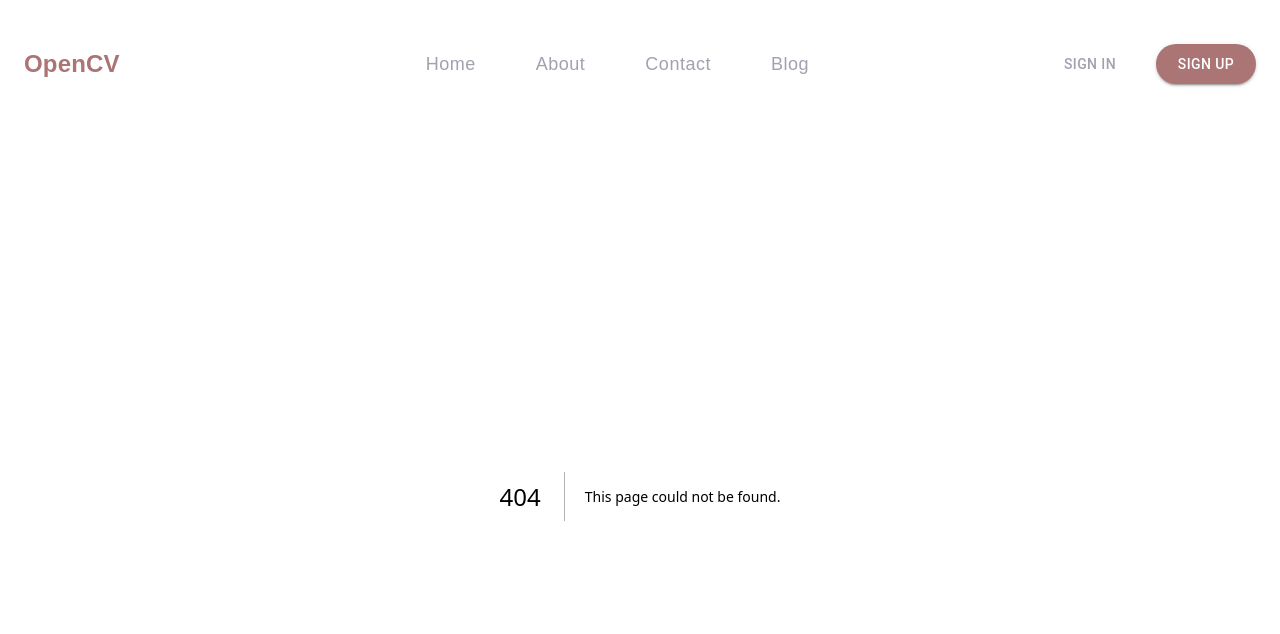
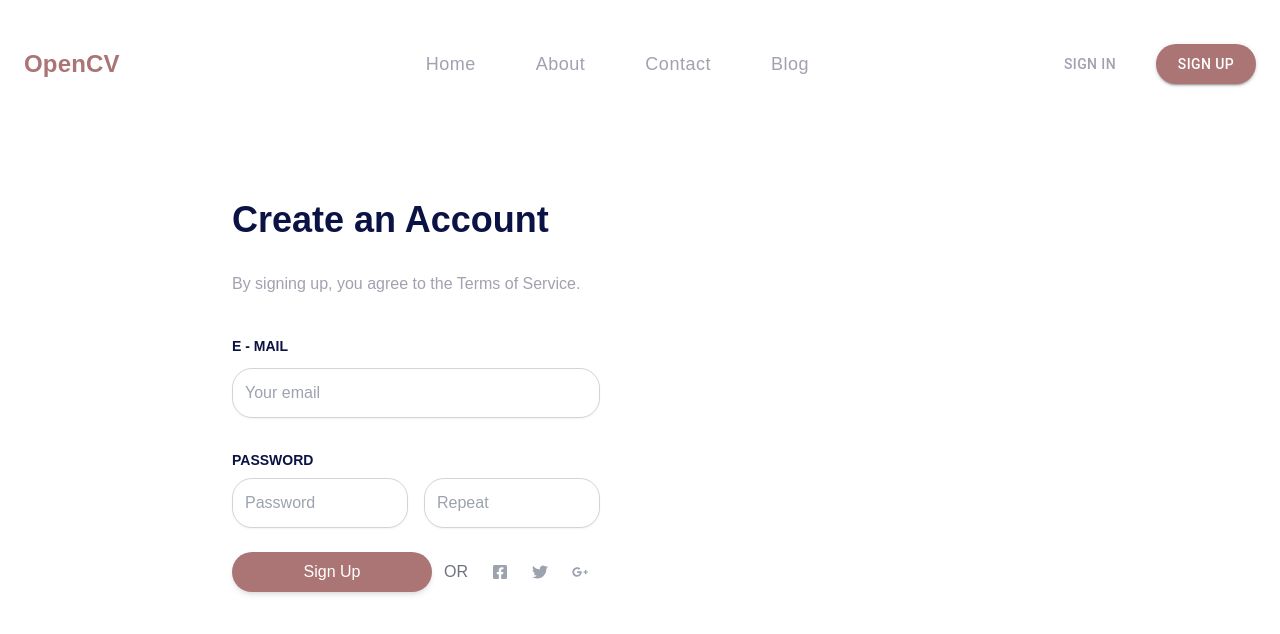
Before and after one commit to leduygit/OpenCV, a Next.js app: page /auth/signup in a window 1280 px wide. Before the commit this address had no page. Shown: the top 634 px of the page. Built offline with nearby package versions, Linux system fonts and the light colour scheme.

Commit message:
update signin/signup screen

```diff
--- /dev/null
+++ b/src/app/auth/signin/page.tsx
@@ -0,0 +1,70 @@
+// pages/index.js
+
+//import Image from "next/image";
+// import "./style.css";
+import React from 'react';
+import { FaFacebookSquare, FaTwitter, FaGooglePlusG } from "react-icons/fa";
+
+export default function Signin() {
+  return (
+    <div className="flex flex-col items-center justify-center mt-16">
+      <div className="flex max-w-4xl w-full bg-white rounded-xl">
+        {/* Cột bên trái chứa hình ảnh */}
+
+        {/* Cột bên phải chứa form đăng ký */}
+        <div className="md:w-1/2 w-full space-y-8 p-10">
+          <h2 className="text-4xl font-bold text-[#0B1344]">
+            Sign In
+          </h2>
+          <p className="text-[#15143966] text-[16px] font-sans">
+            By signing up, you agree to the Terms of Service.
+          </p>
+
+          <form className="mt-8 space-y-6">
+            <div>
+              <label className="block text-sm font-bold text-[#0B1344] py-2">E - MAIL</label>
+              <input
+                type="email"
+                placeholder="Your email"
+                className="w-full mt-1 px-3 py-3 border border-gray-300 rounded-[20px] shadow-sm focus:outline-none focus:ring-2 focus:ring-indigo-500 text-black"
+              />
+            </div>
+            <div>
+              <label className="block text-sm font-bold text-[#0B1344] py-2">PASSWORD</label>
+              <div className="flex space-x-4">
+                <input
+                  type="password"
+                  placeholder="Password"
+                  className="w-full px-3 py-3 border border-gray-300 rounded-[20px] shadow-sm focus:outline-none focus:ring-2 focus:ring-indigo-500 text-black"
+                />
+              </div>
+            </div>
+
+            <div className="flex justify-center">
+              <button
+                type="submit"
+                className="w-full py-2 px-4 bg-[#AC7575] text-white font-medium rounded-full shadow-md hover:bg-[#AC7575] focus:outline-none focus:ring-2 focus:ring-offset-2 focus:ring-rose-400"
+              >
+                Sign Up
+              </button>
+
+              <div className="flex items-center space-x-2 px-3">
+                <span className="text-gray-500">OR</span>
+              </div>
+
+              <button className="text-gray-400 px-3 hover:text-gray-600">
+                <FaFacebookSquare />
+              </button>
+              <button className="text-gray-400 px-3 hover:text-gray-600">
+                <FaTwitter />
+              </button>
+              <button className="text-gray-400 px-3 hover:text-gray-600">
+                <FaGooglePlusG />
+              </button>
+            </div>
+          </form>
+        </div>
+      </div>
+    </div>
+  );
+}
--- /dev/null
+++ b/src/app/auth/signup/page.tsx
@@ -0,0 +1,75 @@
+// pages/index.js
+
+//import Image from "next/image";
+// import "./style.css";
+import React from 'react';
+import { FaFacebookSquare, FaTwitter, FaGooglePlusG } from "react-icons/fa";
+
+export default function Signup() {
+  return (
+    <div className="flex flex-col items-center justify-center mt-16">
+      <div className="flex max-w-4xl w-full bg-white rounded-xl">
+        {/* Cột bên trái chứa hình ảnh */}
+
+        {/* Cột bên phải chứa form đăng ký */}
+        <div className="md:w-1/2 w-full space-y-8 p-10">
+          <h2 className="text-4xl font-bold text-[#0B1344]">
+            Create an Account
+          </h2>
+          <p className="text-[#15143966] text-[16px] font-sans">
+            By signing up, you agree to the Terms of Service.
+          </p>
+
+          <form className="mt-8 space-y-6">
+            <div>
+              <label className="block text-sm font-bold text-[#0B1344] py-2">E - MAIL</label>
+              <input
+                type="email"
+                placeholder="Your email"
+                className="w-full mt-1 px-3 py-3 border border-gray-300 rounded-[20px] shadow-sm focus:outline-none focus:ring-2 focus:ring-indigo-500 text-black"
+              />
+            </div>
+            <div>
+              <label className="block text-sm font-bold text-[#0B1344] py-2">PASSWORD</label>
+              <div className="flex space-x-4">
+                <input
+                  type="password"
+                  placeholder="Password"
+                  className="w-full px-3 py-3 border border-gray-300 rounded-[20px] shadow-sm focus:outline-none focus:ring-2 focus:ring-indigo-500 text-black"
+                />
+                <input
+                  type="password"
+                  placeholder="Repeat"
+                  className="w-full px-3 py-3 border border-gray-300 rounded-[20px] shadow-sm focus:outline-none focus:ring-2 focus:ring-indigo-500 text-black"
+                />
+              </div>
+            </div>
+
+            <div className="flex justify-center">
+              <button
+                type="submit"
+                className="w-full py-2 px-4 bg-[#AC7575] text-white font-medium rounded-full shadow-md hover:bg-[#AC7575] focus:outline-none focus:ring-2 focus:ring-offset-2 focus:ring-rose-400"
+              >
+                Sign Up
+              </button>
+
+              <div className="flex items-center space-x-2 px-3">
+                <span className="text-gray-500">OR</span>
+              </div>
+
+              <button className="text-gray-400 px-3 hover:text-gray-600">
+                <FaFacebookSquare />
+              </button>
+              <button className="text-gray-400 px-3 hover:text-gray-600">
+                <FaTwitter />
+              </button>
+              <button className="text-gray-400 px-3 hover:text-gray-600">
+                <FaGooglePlusG />
+              </button>
+            </div>
+          </form>
+        </div>
+      </div>
+    </div>
+  );
+}
--- a/src/app/component/header.tsx
+++ b/src/app/component/header.tsx
@@ -109,6 +109,7 @@ const Header = () => {
               width: "100px",
               height: "40px",
             }}
+            onClick={() => router.push("/auth/signin")}
           >
             Sign In
           </Button>
@@ -122,6 +123,7 @@ const Header = () => {
               width: "100px",
               height: "40px",
             }}
+            onClick={() => router.push("/auth/signup")} // Ensure the route is correct
           >
             Sign Up
           </Button>
```
